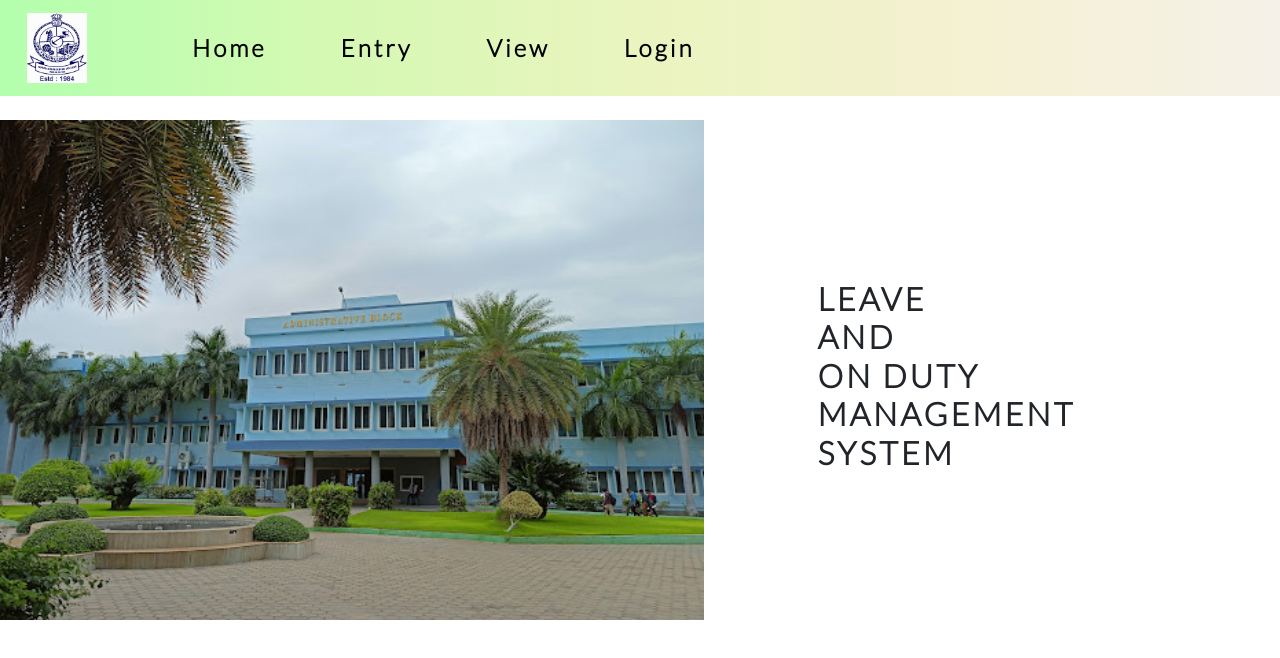
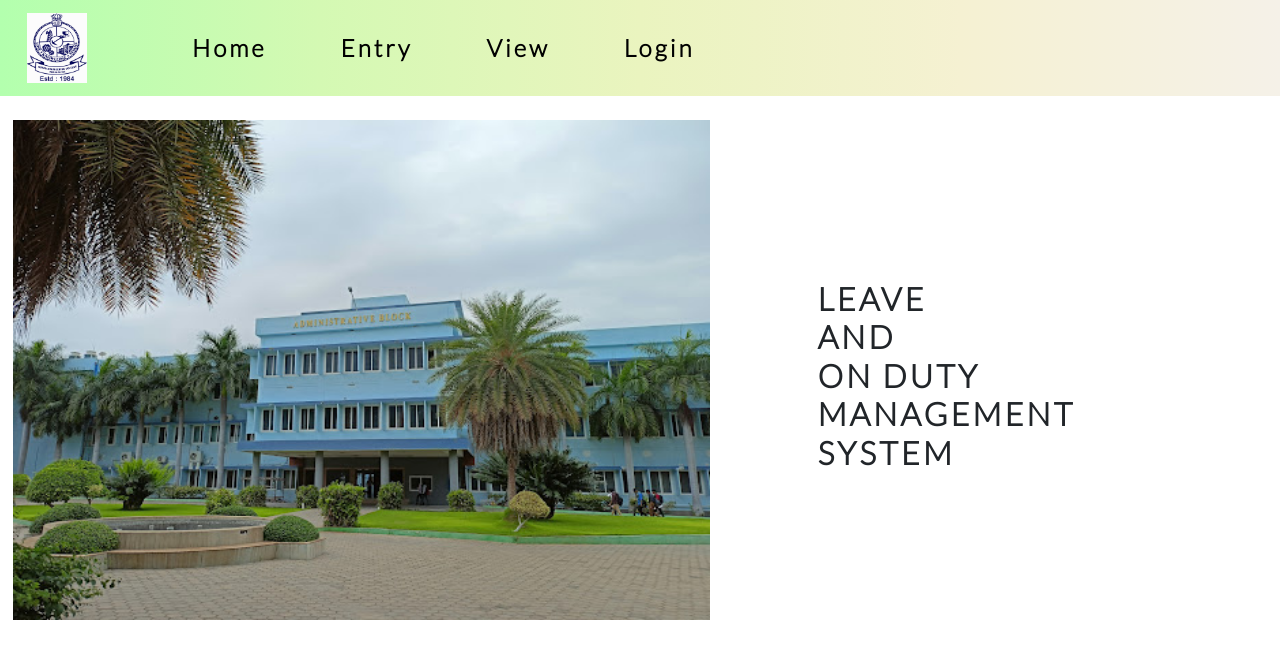
Before and after one commit to BHARATH2503/Leave-and-OD-Management, a React (Create React App) app in the folder client/: page / in a window 1280 px wide. Shown: the top 658 px of the page. Built offline with nearby package versions, Linux system fonts and the light colour scheme; no server answers; a web font is replaced by a local one.

Commit message:
Update Home.js

```diff
--- a/client/src/component/Home.js
+++ b/client/src/component/Home.js
@@ -3,7 +3,7 @@ import logo2 from "../images/logo-2.jpg";
 import "../css/Home.css";
 function Home() {
     return (
-        <div>
+        <div style={{marginLeft:"1%"}}>
             <br></br>
             <img src={logo2} alt="photokec" width="55%" height="500em"/>
             <div className="centered cont">
```
